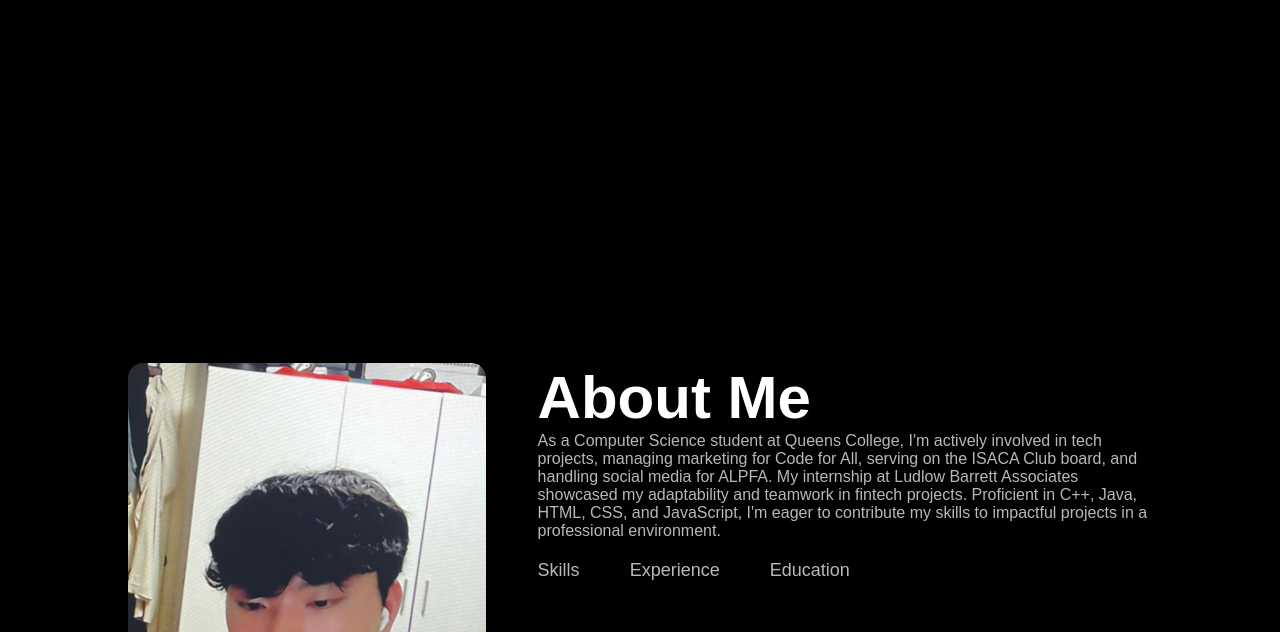
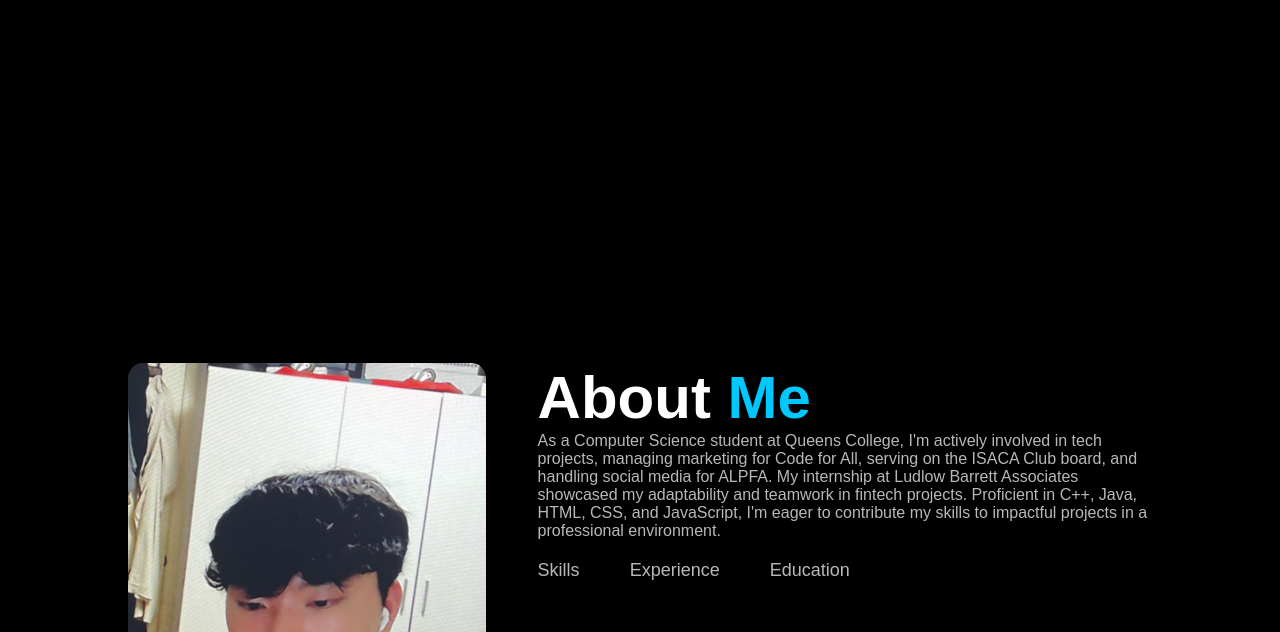
Before and after one commit to DennisD0/Personal-Portfolio, a plain HTML site: page index.html in a window 1280 px wide. Shown: the part 527-1159 px from the top of the page. Drawn offline with Linux system fonts and the light colour scheme.

Commit message:
added color effect to the wor "Me"

```diff
--- a/index.html
+++ b/index.html
@@ -42,7 +42,7 @@
                 <img src="images/user.jpg">
             </div>
             <div class ="about-col-2">
-                <h1 class = "sub-title">About Me</h1>
+                <h1 class = "sub-title"><span>About</span> <span>Me</span></h1>
                 <p>As a Computer Science student at Queens College,
                     I'm actively involved in tech projects,
                     managing marketing for Code for All, serving on the ISACA Club board,
--- a/style.css
+++ b/style.css
@@ -173,6 +173,14 @@ nav ul li a:hover::after{
     color: white;
 }
 
+.sub-title span:nth-child(10n + 1){
+    color: white;
+}
+
+.sub-title span:nth-child(10n + 2){
+    color: #00c8ff;
+}
+
 .tab-titles{
     display: flex;
     margin: 20px 0 40px;
```
